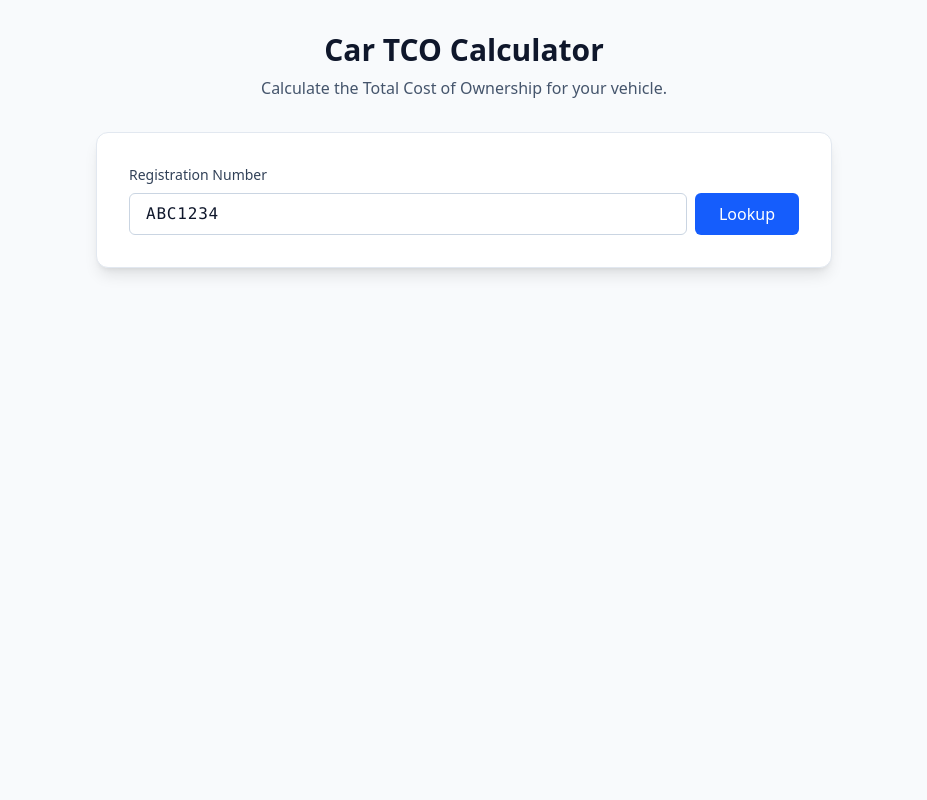
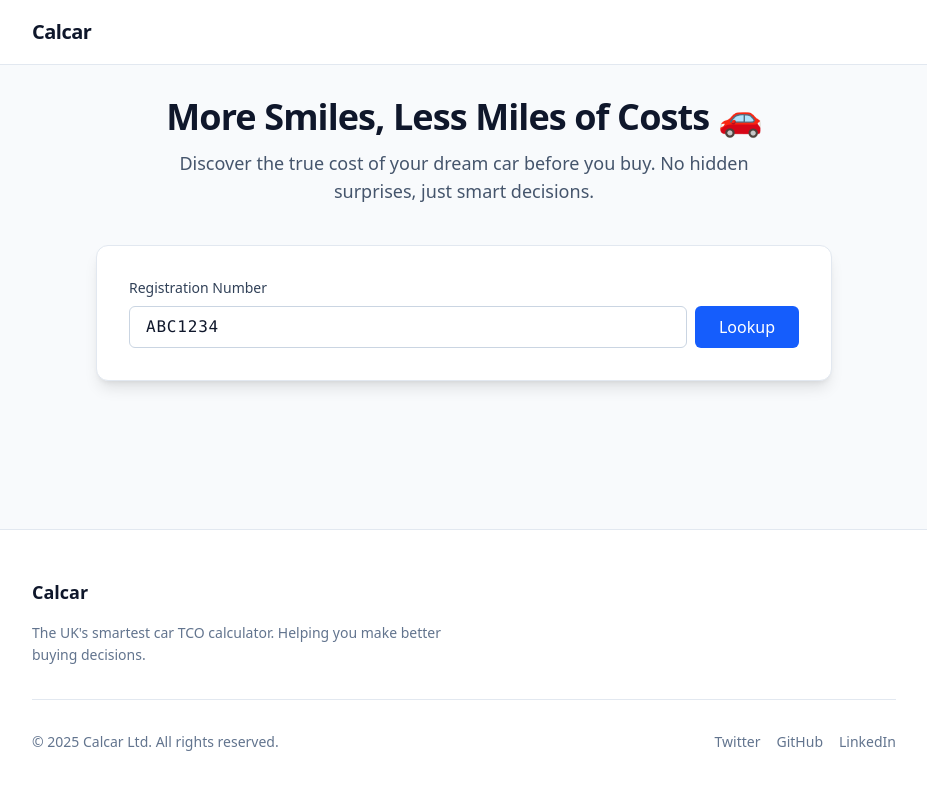
Before and after one commit to formby-git/Calcar, an Astro site: page / in a window 1280 px wide. Shown: the whole page, without its empty margins (176-1103 px from the left). Built offline with nearby package versions, Linux system fonts and the light colour scheme; Astro itself is replaced by a stand-in of ours.

Commit message:
feat: Add header and footer components, update page content, and enhance TCO calculator UI transitions.

```diff
--- /dev/null
+++ b/src/components/Footer.astro
@@ -0,0 +1,35 @@
+---
+const currentYear = new Date().getFullYear();
+---
+
+<footer class="bg-white border-t border-slate-200 text-slate-500 py-12">
+    <div class="max-w-4xl mx-auto px-4">
+        <div class="mb-8">
+            <!-- Brand -->
+            <div class="max-w-md">
+                <h3 class="text-slate-900 font-bold text-lg mb-4">Calcar</h3>
+                <p class="text-sm leading-relaxed">
+                    The UK's smartest car TCO calculator. Helping you make
+                    better buying decisions.
+                </p>
+            </div>
+        </div>
+
+        <div
+            class="pt-8 border-t border-slate-200 flex flex-col md:flex-row justify-between items-center text-sm gap-4"
+        >
+            <p>&copy; {currentYear} Calcar Ltd. All rights reserved.</p>
+            <div class="flex gap-4">
+                <a href="#" class="hover:text-slate-900 transition-colors"
+                    >Twitter</a
+                >
+                <a href="#" class="hover:text-slate-900 transition-colors"
+                    >GitHub</a
+                >
+                <a href="#" class="hover:text-slate-900 transition-colors"
+                    >LinkedIn</a
+                >
+            </div>
+        </div>
+    </div>
+</footer>
--- /dev/null
+++ b/src/components/Header.astro
@@ -0,0 +1,11 @@
+<header class="bg-white border-b border-slate-200">
+    <div class="max-w-4xl mx-auto px-4 h-16 flex items-center justify-between">
+        <!-- Brand -->
+        <a
+            href="/"
+            class="flex items-center gap-2 text-slate-900 hover:text-blue-600 transition-colors"
+        >
+            <span class="text-xl font-bold tracking-tight">Calcar</span>
+        </a>
+    </div>
+</header>
--- a/src/components/TCOCalculator.astro
+++ b/src/components/TCOCalculator.astro
@@ -4,7 +4,7 @@
 
 <div
   id="tco-section"
-  class="bg-white p-6 md:p-8 rounded-xl shadow-lg border border-slate-200 hidden"
+  class="bg-white p-6 md:p-8 rounded-xl shadow-lg border border-slate-200 hidden transition-all duration-500 ease-in-out"
 >
   <div class="flex items-center justify-between mb-4 border-b pb-2">
     <h2 id="calculator-title" class="text-lg font-semibold text-slate-900">
@@ -156,13 +156,18 @@
 
   <!-- Pro Model Modifiers (only visible when Pro is selected) -->
   <!-- Pro Model Modifiers (only visible when Pro is selected) -->
-  <div id="modifier-badges" class="mt-8 pt-6 border-t border-amber-200 hidden">
+  <div
+    id="modifier-badges"
+    class="border-t border-amber-200 mt-0 max-h-0 opacity-0 overflow-hidden transition-all duration-500 ease-in-out"
+  >
+    <div class="pt-6">
       <h3
         class="text-sm font-semibold text-amber-900 mb-3 flex items-center gap-2"
       >
         <span class="text-amber-600">✨</span> Pro Insights
       </h3>
       <div class="flex flex-wrap gap-2" id="modifier-list"></div>
+    </div>
   </div>
 </div>
 
@@ -346,17 +351,12 @@
   function updateModifierBadges() {
     if (!modifierBadges || !modifierList || !currentCar) return;
 
-    // Hide badges if not using Pro model
-    if (currentModel !== "pro") {
-      modifierBadges.classList.add("hidden");
-      return;
-    }
+    const modifiers = getActiveModifiers(currentCar);
+    const shouldShow = currentModel === "pro" && modifiers.length > 0;
 
-    const modifiers = getActiveModifiers(currentCar);
-
-    // Hide if no modifiers
-    if (modifiers.length === 0) {
-      modifierBadges.classList.add("hidden");
+    if (!shouldShow) {
+      modifierBadges.classList.remove("max-h-[500px]", "opacity-100", "mt-8");
+      modifierBadges.classList.add("max-h-0", "opacity-0", "mt-0");
       return;
     }
 
@@ -383,6 +383,7 @@
       modifierList.appendChild(badge);
     });
 
-    modifierBadges.classList.remove("hidden");
+    modifierBadges.classList.remove("max-h-0", "opacity-0", "mt-0");
+    modifierBadges.classList.add("max-h-[500px]", "opacity-100", "mt-8");
   }
 </script>
--- a/src/layouts/Layout.astro
+++ b/src/layouts/Layout.astro
@@ -1,5 +1,7 @@
 ---
 import "../styles/global.css";
+import Footer from "../components/Footer.astro";
+import Header from "../components/Header.astro";
 
 interface Props {
 	title: string;
@@ -12,15 +14,20 @@ const { title } = Astro.props;
 <html lang="en">
 	<head>
 		<meta charset="UTF-8" />
-		<meta name="description" content="UK Car TCO Calculator" />
+		<meta
+			name="description"
+			content="Calcar - The UK's smartest car TCO calculator"
+		/>
 		<meta name="viewport" content="width=device-width" />
 		<link rel="icon" type="image/svg+xml" href="/favicon.svg" />
 		<meta name="generator" content={Astro.generator} />
 		<title>{title}</title>
 	</head>
-	<body class="bg-slate-50 text-slate-900 min-h-screen">
-		<main class="container mx-auto px-4 py-8 max-w-3xl">
+	<body class="bg-slate-50 text-slate-900 min-h-screen flex flex-col">
+		<Header />
+		<main class="container mx-auto px-4 py-8 max-w-3xl flex-grow">
 			<slot />
 		</main>
+		<Footer />
 	</body>
 </html>
--- a/src/pages/index.astro
+++ b/src/pages/index.astro
@@ -1,18 +1,22 @@
 ---
-import Layout from '../layouts/Layout.astro';
-import RegistrationForm from '../components/RegistrationForm.astro';
-import VehicleCard from '../components/VehicleCard.astro';
-import TCOCalculator from '../components/TCOCalculator.astro';
+import Layout from "../layouts/Layout.astro";
+import RegistrationForm from "../components/RegistrationForm.astro";
+import VehicleCard from "../components/VehicleCard.astro";
+import TCOCalculator from "../components/TCOCalculator.astro";
 ---
 
-<Layout title="UK Car TCO Calculator">
-	<header class="mb-8 text-center">
-		<h1 class="text-3xl font-bold text-slate-900">Car TCO Calculator</h1>
-		<p class="text-slate-600 mt-2">Calculate the Total Cost of Ownership for your vehicle.</p>
-	</header>
+<Layout title="Calcar - Smart Car Ownership">
+	<div class="mb-10 text-center">
+		<h1 class="text-4xl font-extrabold text-slate-900 tracking-tight">
+			More Smiles, Less Miles of Costs 🚗
+		</h1>
+		<p class="text-lg text-slate-600 mt-3 max-w-xl mx-auto">
+			Discover the true cost of your dream car before you buy. No hidden
+			surprises, just smart decisions.
+		</p>
+	</div>
 
 	<RegistrationForm />
 	<VehicleCard />
 	<TCOCalculator />
-
 </Layout>
```
Lines whose indentation alone changed are shown as unchanged.
